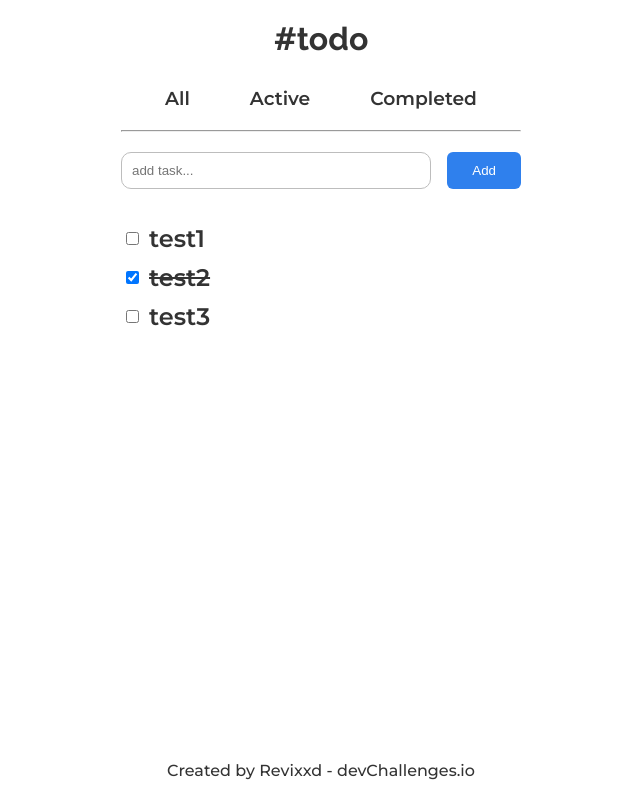
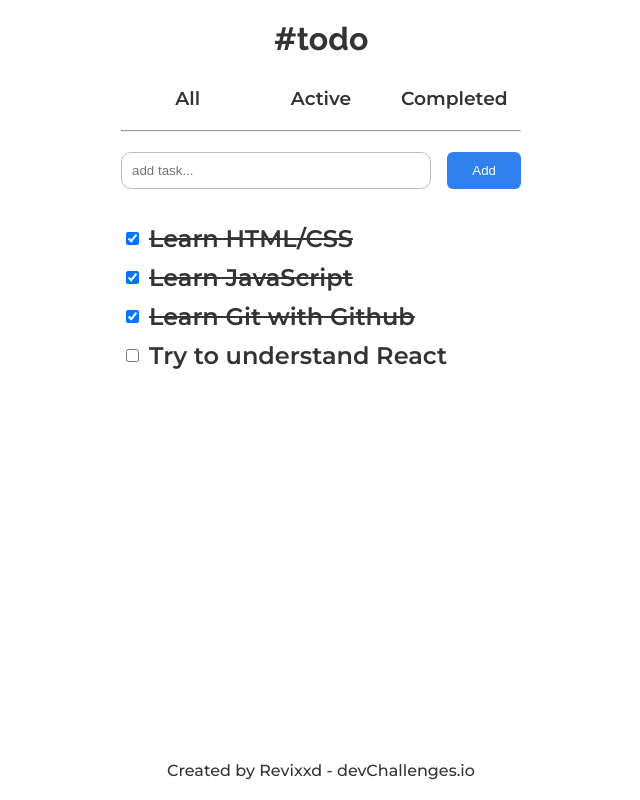
Before and after one commit to Revixxd/to-do-list, a React (Create React App) app: page / in a window 1280 px wide. Shown: the whole page, without its empty margins (319-959 px from the left). Built offline with nearby package versions, Linux system fonts and the light colour scheme.

Commit message:
minnor css fix

```diff
--- a/package.json
+++ b/package.json
@@ -15,7 +15,7 @@
     "web-vitals": "^2.1.4"
   },
   "scripts": {
-    "start": "react-scripts start",
+    "start": "browser=none react-scripts start",
     "build": "react-scripts build",
     "test": "react-scripts test",
     "eject": "react-scripts eject",
--- a/src/App.js
+++ b/src/App.js
@@ -15,18 +15,23 @@ function App() {
 
   const [allTasks, setallTasks] = React.useState([{
     id:1,
-    content: "test1",
-    completed: false
-    },
-    {
-    id:2,
-    content: "test2",
+    content: "Learn HTML/CSS",
     completed: true
     },
     {
-    id:3,
-    content: "test3",
-    completed: false
+      id:2,
+      content: "Learn JavaScript",
+      completed: true
+    },
+    {
+      id:3,
+      content: "Learn Git with Github",
+      completed: true
+    },
+    {
+      id:4,
+      content: "Try to understand React",
+      completed: false
     }
   ])
   const [task, setTask] = React.useState("")
--- a/src/components/InteractiveSection/InteractiveSection.js
+++ b/src/components/InteractiveSection/InteractiveSection.js
@@ -4,9 +4,15 @@ function InteractiveSection(props){
     return(
         <InteractiveSectionStyled>
             <nav className="statusSelection">
-                <h3 onClick={() => props.changeShowedState("all")}>All</h3>
-                <h3 onClick={() => props.changeShowedState("active")}>Active</h3>
-                <h3 onClick={() => props.changeShowedState("completed")}>Completed</h3>
+                <div className="statusSelection--element">
+                    <h3 onClick={() => props.changeShowedState("all")}>All</h3>
+                </div>
+                <div className="statusSelection--element">
+                    <h3 onClick={() => props.changeShowedState("active")}>Active</h3>
+                </div>
+                <div className="statusSelection--element">
+                    <h3 onClick={() => props.changeShowedState("completed")}>Completed</h3>
+                </div>
             </nav>
             <hr></hr>
                 <form  onSubmit={props.addTask}>
--- a/src/components/InteractiveSection/interactiveSectionstyling.js
+++ b/src/components/InteractiveSection/interactiveSectionstyling.js
@@ -11,16 +11,20 @@ export const InteractiveSectionStyled = styled.div`
     flex-direction: column;
     gap:20px;
 
-    .statusSelection{
-        flex-basis: 33%
-    }
+
     .statusSelection, form{
         display: flex;
         flex-direction: row;
-        justify-content: space-evenly;
+
+
+    }
+    .statusSelection--element{
+        width: 200px;
+        text-align: center;
+    }
+    form{
         gap: 1rem;
     }
-
     form > input {
         width: 90%;
         padding: 10px;
```
